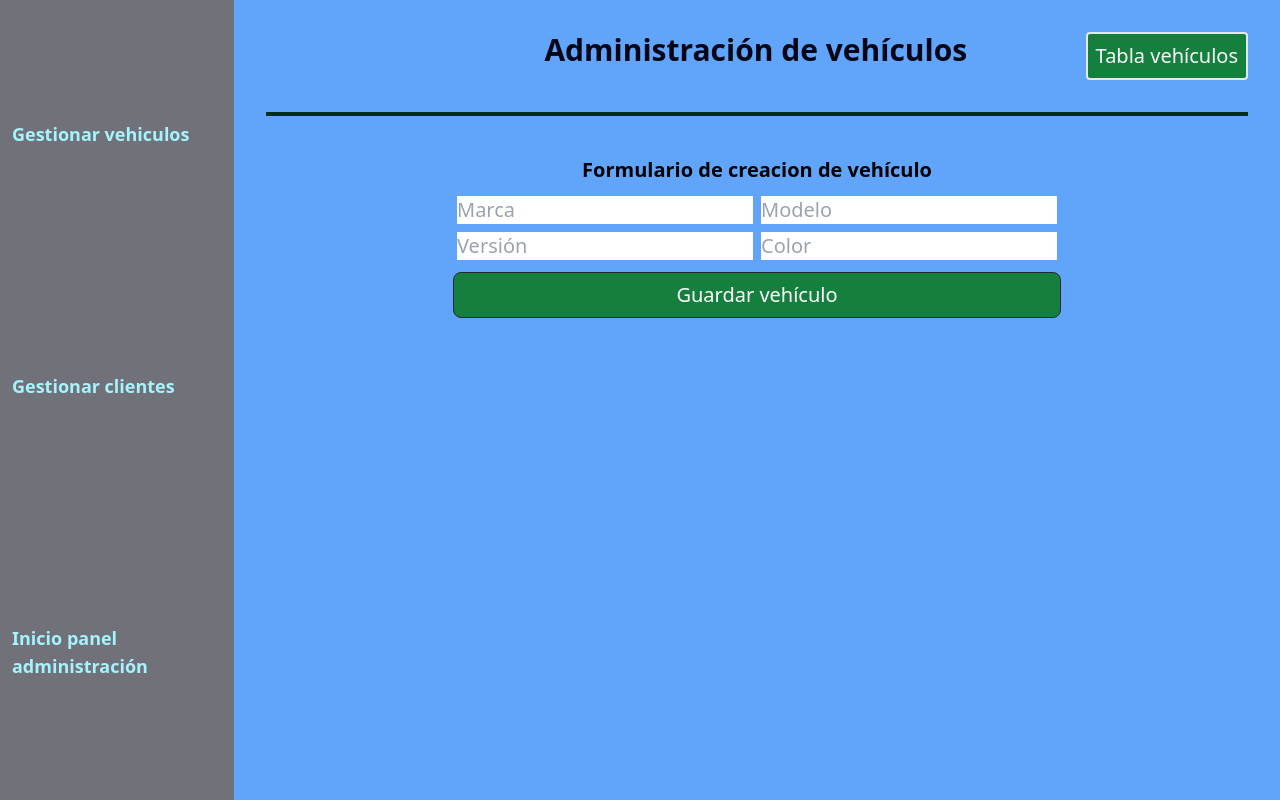
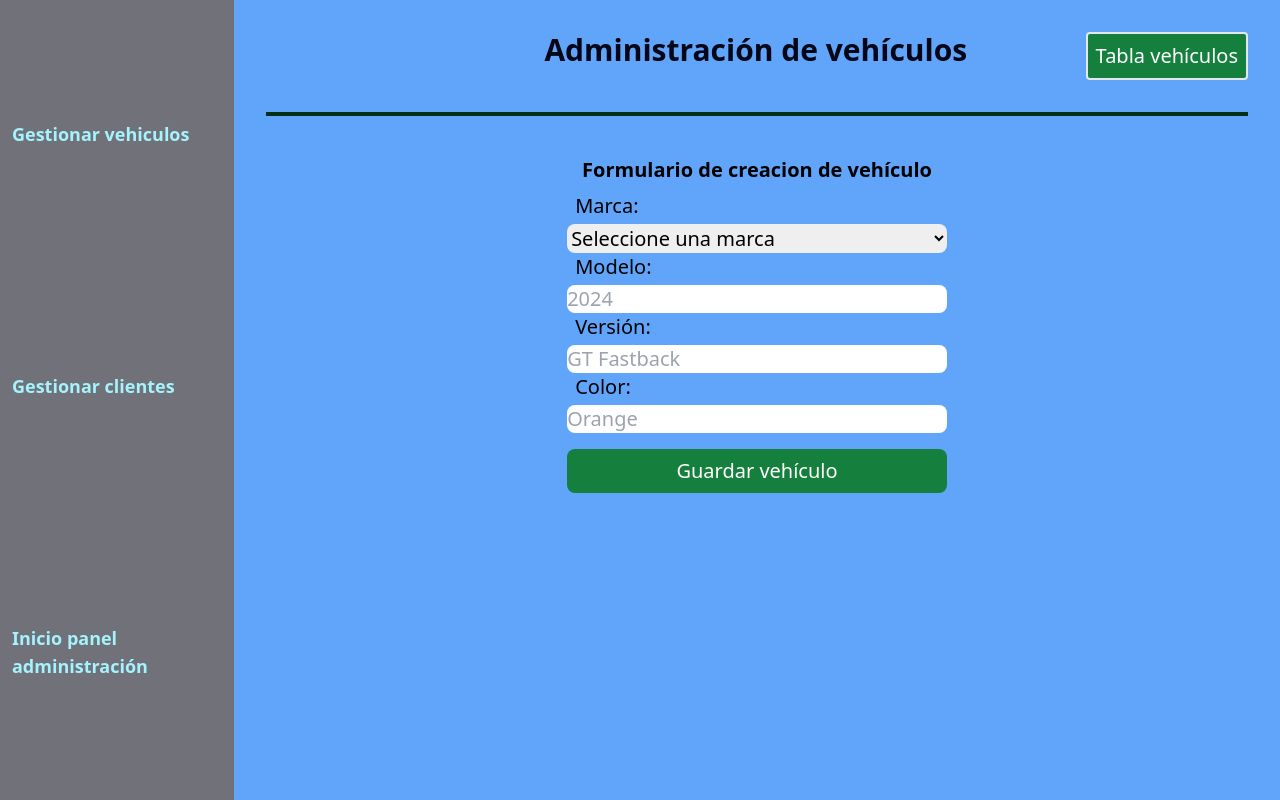
Before and after one commit to FredyAlexHoyosAriza/concesionario-multimarca, a React (Create React App) app: page /admin/vehicles in a window 1280 px wide. Both pictures are taken after a click on the button "Crear vehículo". Built offline with nearby package versions, Linux system fonts and the light colour scheme; the HTML template or start-up script is replaced by a standard one.

Commit message:
Se agrega la opcion de guardar registro de vehículo y agregarlo al estado vehiculos que se visualiza en la tabla de vehículos en ManageVehicles

```diff
--- a/src/pages/admin/ManageVehicles.jsx
+++ b/src/pages/admin/ManageVehicles.jsx
@@ -48,7 +48,8 @@ const vehicles = [
     version: "Caminos",
     modelo: 2014,
     color: "rojo",
-  },  {
+  },
+  {
     marca: "Chevrolet",
     version: "Onix",
     modelo: 2012,
@@ -59,7 +60,7 @@ const vehicles = [
 const ManageVehicles = () => {
   const [showTable, setShowTable] = useState(true);
   const [vehiculos, setVehiculos] = useState([]);
-  const [coloresBoton, setColoresBoton] = useState('bg-indigo-700 text-white');
+  // const [coloresBoton, setColoresBoton] = useState("bg-indigo-700 text-white");
 
   useEffect(() => {
     /* Obtener lista de vehículos desde el backend, que le entraga un archivo JSON, que es
@@ -67,14 +68,17 @@ const ManageVehicles = () => {
     setVehiculos(vehicles);
   }, []);
 
-  useEffect(() => {
-    if (showTable) {
-      setColoresBoton('bg-indigo-700 text-white')
-    } else {
-      setColoresBoton('bg-green-700 text-gray-50')
-    }
-  }, [showTable])
-
+  const saveVehiculo = ({ marca, modelo, version, color }) => {
+    setVehiculos((prevVehiculos) => [
+      ...prevVehiculos,
+      {
+        marca: marca,
+        modelo: modelo,
+        version: version,
+        color: color,
+      },
+    ]);
+  };
 
   return (
     <div className="flex-grow mt-4 mx-4 flex flex-col items-center">
@@ -84,7 +88,9 @@ const ManageVehicles = () => {
         </h2>
         <button
           onClick={() => setShowTable(!showTable)}
-          className={`rounded border-2 p-2 text-xl ${showTable?'bg-indigo-700 text-white':'bg-green-700 text-gray-50'}`}
+          className={`rounded border-2 p-2 text-xl text-white bg-${
+            showTable ? "indigo" : "green"
+          }-700`}
         >
           {showTable ? "Crear vehículo" : "Tabla vehículos"}
         </button>
@@ -92,7 +98,7 @@ const ManageVehicles = () => {
       {showTable ? (
         <VehicleTable listaVehiculos={vehiculos} />
       ) : (
-        <AddDBVVehicle />
+        <AddDBVVehicle infoNuevoVehiculo={saveVehiculo} />
       )}
     </div>
   );
@@ -108,14 +114,16 @@ const VehicleTable = ({ listaVehiculos }) => {
 
   return (
     <div className="text-xl text-gray-900">
-      <legend className="text-center font-extrabold my-2">Todos los vehículos</legend>
+      <legend className="text-center font-extrabold my-2">
+        Todos los vehículos
+      </legend>
       <table>
         <thead>
           <tr>
-            <th>    Marca      </th>
-            <th>    Versión    </th>
-            <th>    Modelo     </th>
-            <th>    Color      </th>
+            <th> Marca </th>
+            <th> Versión </th>
+            <th> Modelo </th>
+            <th> Color </th>
           </tr>
         </thead>
         <tbody>
@@ -135,20 +143,92 @@ const VehicleTable = ({ listaVehiculos }) => {
   );
 };
 
-const AddDBVVehicle = () => {
+const AddDBVVehicle = ({ infoNuevoVehiculo }) => {
+  const [marca, setMarca] = useState("");
+  const [modelo, setModelo] = useState("");
+  const [version, setVersion] = useState("");
+  const [color, setColor] = useState("");
+
   return (
-    <form action="" className="text-xl text-center">
-      <legend className="font-bold my-2">
+    <form action="" className="text-xl">
+      <legend className="font-bold my-2 text-center">
         Formulario de creacion de vehículo
       </legend>
-      <fieldset className="grid grid-cols-2">
-        <input type="text" className="m-1" placeholder="Marca" />
-        <input type="text" className="m-1" placeholder="Modelo" />
-        <input type="text" className="m-1" placeholder="Versión" />
-        <input type="text" className="m-1" placeholder="Color" />
+      <fieldset>
+        <label htmlFor="marca" className="block">
+          <span className="inline-block pl-2">Marca: </span>
+          <select
+            value={marca}
+            onChange={(e) => setMarca(e.target.value)}
+            id="marca"
+            name="marca"
+            className="w-full mt-1 min-h-2 rounded-lg"
+            required
+          >
+            <option value="" disabled selected>
+              Seleccione una marca
+            </option>
+            <option>BMW</option>
+            <option>Chevrolet</option>
+            <option>Ferrari</option>
+            <option>Ford</option>
+            <option>lamborgini</option>
+            <option>Mazda</option>
+            <option>Mustang</option>
+            <option>Renault</option>
+            <option>Tesla</option>
+            <option>Toyota</option>
+          </select>
+        </label>
+        <label htmlFor="modelo" className="block">
+          <span className="inline-block pl-2">Modelo: </span>
+          <input
+            value={modelo}
+            onChange={(e) => setModelo(e.target.value)}
+            id="modelo"
+            name="modelo"
+            type="number"
+            min={1992}
+            max={2025}
+            className="w-full mt-1 min-h-2 rounded-lg"
+            placeholder="2024"
+          />
+        </label>
+        <label htmlFor="version" className="block">
+          <span className="inline-block pl-2">Versión: </span>
+          <input
+            value={version}
+            onChange={(e) => setVersion(e.target.value)}
+            id="version"
+            name="version"
+            type="text"
+            className="w-full mt-1 min-h-2 rounded-lg"
+            placeholder="GT Fastback"
+          />
+        </label>
+        <label htmlFor="color" className="block">
+          <span className="inline-block pl-2">Color: </span>
+          <input
+            value={color}
+            onChange={(e) => setColor(e.target.value)}
+            id="color"
+            name="color"
+            type="text"
+            className="w-full mt-1 min-h-2 rounded-lg"
+            placeholder="Orange"
+          />
+        </label>
         <button
-          type="submit"
-          className="col-span-2 border border-slate-800 rounded-lg mt-2 p-2 bg-green-700 text-white"
+          onClick={() =>
+            infoNuevoVehiculo({
+              marca: marca,
+              modelo: modelo,
+              version: version,
+              color: color,
+            })
+          }
+          type="button"
+          className="w-full mt-4 min-h-2 rounded-lg border-slate-800 p-2 bg-green-700 text-white"
         >
           Guardar vehículo
         </button>
--- a/src/styles/App.css
+++ b/src/styles/App.css
@@ -1,5 +1,8 @@
-input:hover {
-  box-shadow: 0 0 0 0.1em rgb(168, 163, 186);
+input:hover, select:hover {
+  box-shadow: 0 0 0 0.15em rgb(168, 163, 186);
+}
+input:focus, select:focus {
+  outline: 2px solid rgb(96, 96, 206);
 }
 
 .font-tahoma {
```
